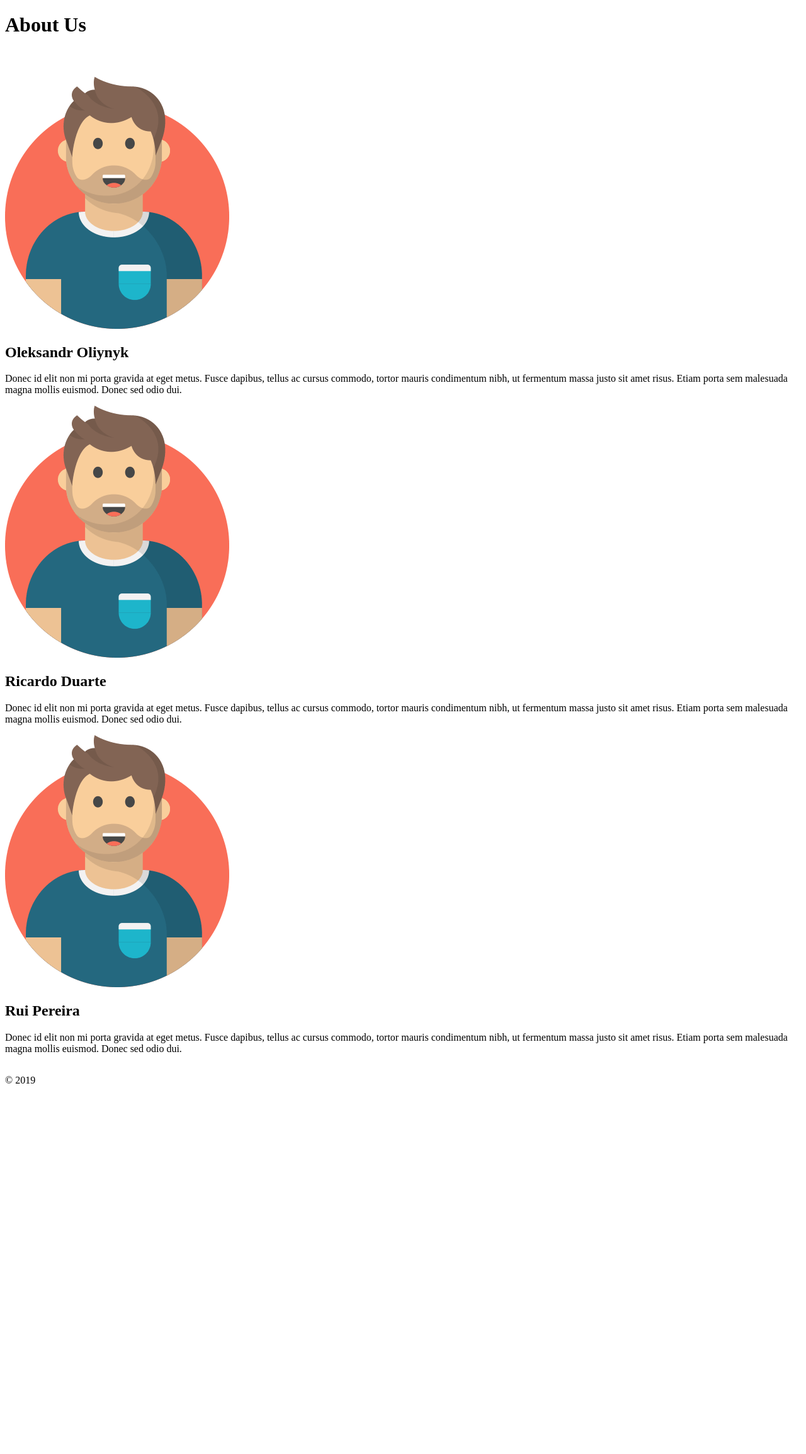
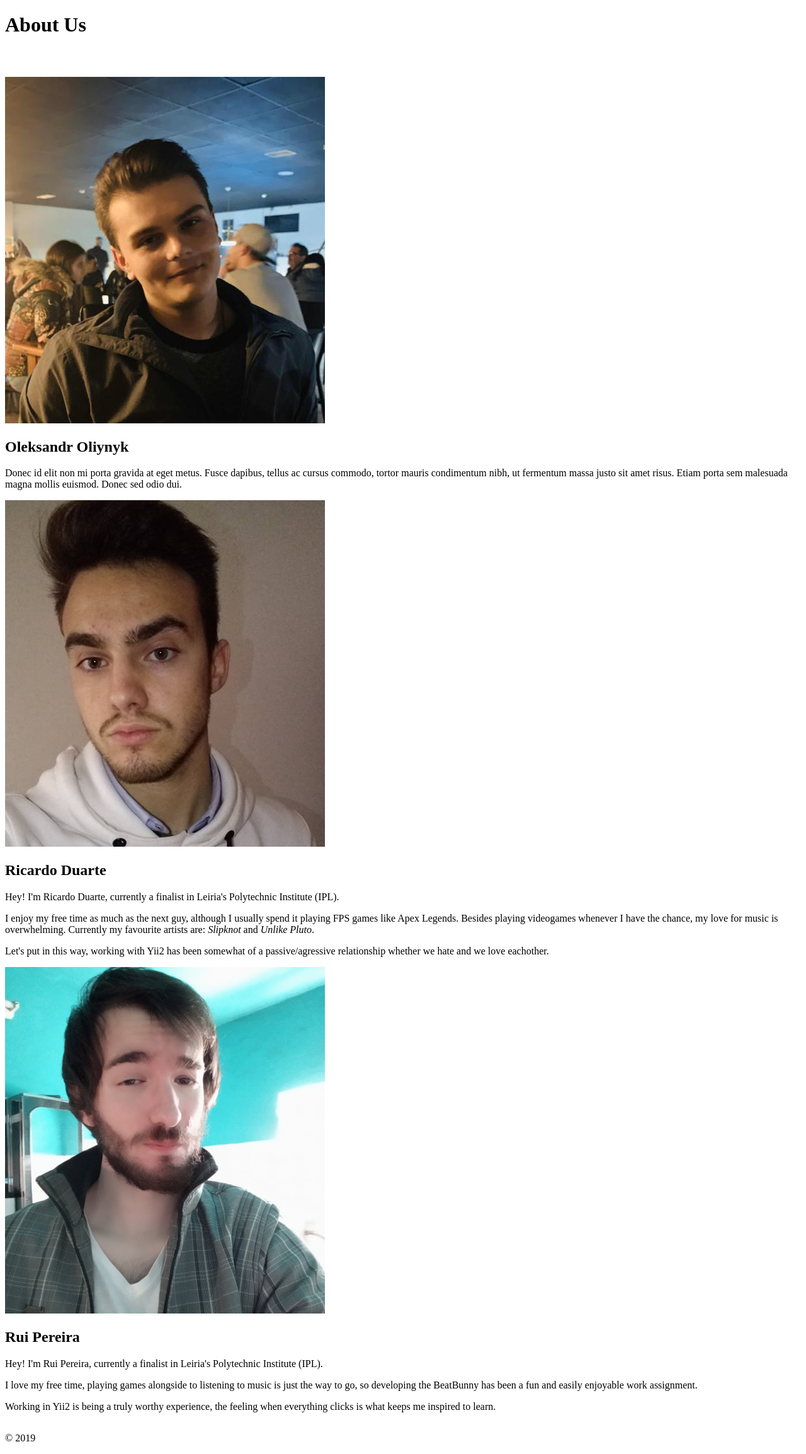
Before and after one commit to BeatBunny/BeatBunny, a Yii app: template advanced/frontend/views/site/aboutUs.php in a window 1280 px wide. Shown: the whole page at 63% size. Before the commit the page ends 1720 px from the top, so only its background shows below. Run offline with PHP 8.4 and a stand-in for Yii, Linux system fonts and the light colour scheme; the template is opened without the code that fills it, so the values that code supplies are empty; some libraries are stand-ins or nearby versions.

Commit message:
about us RUI AND RICARDO DONE

```diff
--- a/advanced/frontend/views/site/aboutUs.php
+++ b/advanced/frontend/views/site/aboutUs.php
@@ -11,7 +11,7 @@
     <h1><?= Html::encode($this->title) ?></h1>
     <div class="row" style="margin-top: 5%;">
         <div class="col-md-4 centerThemBitches">
-            <span class="userImage"><?= Html::img('@web/images/user.png', ['alt'=>"User"],[ "id"=>"userImage"]); ?></span>
+            <span class="userImage"><?= Html::img('@web/images/about-us/olex.png', ['alt'=>"User"],[ "id"=>"userImage"]); ?></span>
             <h2>
                 Oleksandr Oliynyk
             </h2>
@@ -20,21 +20,33 @@
             </p>
         </div>
         <div class="col-md-4 centerThemBitches">
-            <span class="userImage"><?= Html::img('@web/images/user.png', ['alt'=>"User"],[ "id"=>"userImage"]); ?></span>
+            <span class="userImage"><?= Html::img('@web/images/about-us/ricardo.png', ['alt'=>"User"],[ "id"=>"userImage"]); ?></span>
             <h2>
                 Ricardo Duarte
             </h2>
             <p>
-                Donec id elit non mi porta gravida at eget metus. Fusce dapibus, tellus ac cursus commodo, tortor mauris condimentum nibh, ut fermentum massa justo sit amet risus. Etiam porta sem malesuada magna mollis euismod. Donec sed odio dui.
+                Hey! I'm Ricardo Duarte, currently a finalist in Leiria's Polytechnic Institute (IPL).
+            </p>
+            <p>
+                I enjoy my free time as much as the next guy, although I usually spend it playing FPS games like Apex Legends. Besides playing videogames whenever I have the chance, my love for music is overwhelming. Currently my favourite artists are: <i>Slipknot</i> and <i>Unlike Pluto</i>.
+            </p>
+            <p>
+                Let's put in this way, working with Yii2 has been somewhat of a passive/agressive relationship whether we hate and we love eachother.
             </p>
         </div>
         <div class="col-md-4 centerThemBitches">
-            <span class="userImage"><?= Html::img('@web/images/user.png', ['alt'=>"User"],[ "id"=>"userImage"]); ?></span>
+            <span class="userImage"><?= Html::img('@web/images/about-us/rui.png', ['alt'=>"User"],[ "id"=>"userImage"]); ?></span>
             <h2>
                 Rui Pereira
             </h2>
             <p>
-                Donec id elit non mi porta gravida at eget metus. Fusce dapibus, tellus ac cursus commodo, tortor mauris condimentum nibh, ut fermentum massa justo sit amet risus. Etiam porta sem malesuada magna mollis euismod. Donec sed odio dui.
+                Hey! I'm Rui Pereira, currently a finalist in Leiria's Polytechnic Institute (IPL).
+            </p>
+            <p>
+                I love my free time, playing games alongside to listening to music is just the way to go, so developing the BeatBunny has been a fun and easily enjoyable work assignment.
+            </p>
+            <p>
+                Working in Yii2 is being a truly worthy experience, the feeling when everything clicks is what keeps me inspired to learn.
             </p>
         </div>
     </div>
```
Also changed, not shown: advanced/frontend/web/images/about-us/me_myself_and_i.jpg (added), advanced/frontend/web/images/about-us/olex.jpg (added), advanced/frontend/web/images/about-us/olex.png (added), advanced/frontend/web/images/about-us/ricardo.png (added), advanced/frontend/web/images/about-us/rui.png (added).
